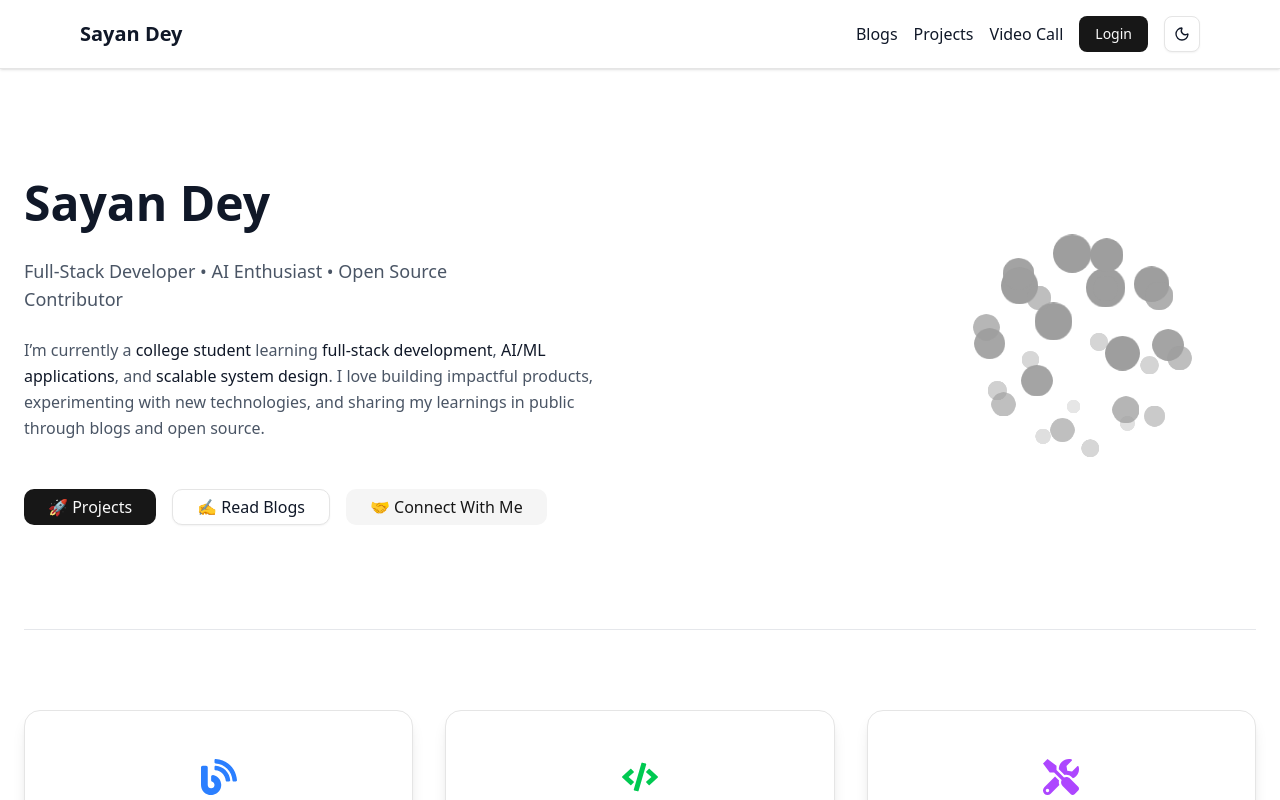
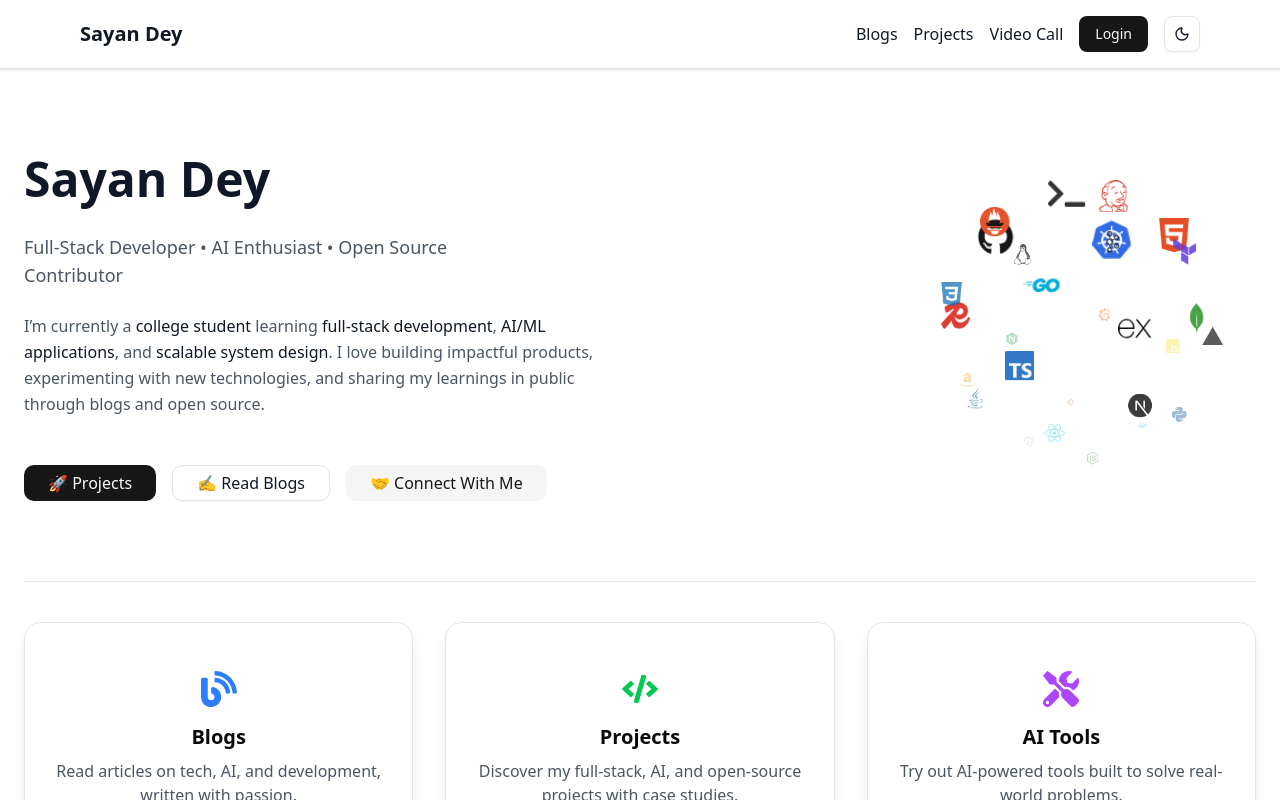
Before and after one commit to sayan-dey12/my-website, a Next.js app: page / in a window 1280 px wide. Shown: the top 800 px of the page. Built offline with nearby package versions, Linux system fonts and the light colour scheme; no server answers; the database is empty.

Commit message:
modify the Icon-Cloud , make it locally with my techstack and also add the TechStackGrid.tsx(not used)

```diff
--- a/src/app/page.tsx
+++ b/src/app/page.tsx
@@ -8,6 +8,8 @@ import { useEffect, useState } from "react";
 import toast from "react-hot-toast";
 import { motion } from "framer-motion";
 import { FaBlog, FaCode, FaEnvelope, FaTools } from "react-icons/fa";
+import TechStackGrid from "@/components/TechStackGrid";
+
 
 type Blog = {
   _id: string;
@@ -128,7 +130,7 @@ export default function HomePage() {
       </section>
 
       {/* Features Section */}
-      <section className="grid md:grid-cols-3 gap-8 mt-20">
+      <section className="grid md:grid-cols-3 gap-8 mt-10">
         <Card className="shadow-lg rounded-2xl">
           <CardContent className="flex flex-col items-center text-center p-6">
             <FaBlog className="text-4xl text-blue-500 mb-4" />
--- /dev/null
+++ b/src/components/TechStackGrid.tsx
@@ -0,0 +1,46 @@
+"use client";
+
+import { FaReact, FaNodeJs, FaGithub, FaDocker, FaPython, FaJava } from "react-icons/fa";
+import { SiNextdotjs, SiTypescript, SiMongodb, SiPostgresql, SiKubernetes, SiAmazon } from "react-icons/si";
+import { motion } from "framer-motion";
+
+const skills = [
+  { icon: <FaReact />, name: "React" },
+  { icon: <SiNextdotjs />, name: "Next.js" },
+  { icon: <SiTypescript />, name: "TypeScript" },
+  { icon: <FaNodeJs />, name: "Node.js" },
+  { icon: <FaJava />, name: "Java" },
+  { icon: <FaPython />, name: "Python" },
+  { icon: <SiPostgresql />, name: "PostgreSQL" },
+  { icon: <SiMongodb />, name: "MongoDB" },
+  { icon: <FaDocker />, name: "Docker" },
+  { icon: <SiKubernetes />, name: "Kubernetes" },
+  { icon: <SiAmazon />, name: "AWS" },
+  { icon: <FaGithub />, name: "GitHub" },
+];
+
+export default function TechStackGrid() {
+  return (
+    <section className="py-12">
+      <h2 className="text-3xl font-bold text-center mb-8 text-gray-900 dark:text-white">
+        Tech Stack
+      </h2>
+      <div className="grid grid-cols-3 sm:grid-cols-4 md:grid-cols-5 gap-8 max-w-5xl mx-auto">
+        {skills.map((skill, index) => (
+          <motion.div
+            key={index}
+            className="flex flex-col items-center text-center cursor-pointer"
+            whileHover={{ scale: 1.15, rotate: 5 }}
+            whileTap={{ scale: 0.9 }}
+            transition={{ type: "spring", stiffness: 300 }}
+          >
+            <div className="text-5xl text-blue-500 mb-2">{skill.icon}</div>
+            <p className="text-sm font-medium text-gray-700 dark:text-gray-300">
+              {skill.name}
+            </p>
+          </motion.div>
+        ))}
+      </div>
+    </section>
+  );
+}
--- a/src/components/magicui/icon-cloud-demo.tsx
+++ b/src/components/magicui/icon-cloud-demo.tsx
@@ -1,42 +1,69 @@
-import { IconCloud } from "@/components/magicui/icon-cloud";
-const slugs = [
-  "typescript",
-  "javascript",
-  "dart",
-  "openjdk",
-  "react",
-  "flutter",
-  "android",
-  "html5",
-  "css3",
-  "nodedotjs",
-  "express",
-  "nextdotjs",
-  "prisma",
-  "postgresql",
-  "firebase",
-  "nginx",
-  "vercel",
-  "testinglibrary",
-  "jest",
-  "cypress",
-  "docker",
-  "git",
-  "jira",
-  "github",
-  "gitlab",
-  "vscode",
-  "androidstudio",
-  "figma",
-];
+"use client";
+
+import { IconCloud } from "./icon-cloud";
+import { useTheme } from "next-themes";
+import { FaReact, FaNodeJs, FaDocker, FaGithub, FaJava, FaPython, FaTerminal } from "react-icons/fa";
+import {
+  SiNextdotjs,
+  SiTypescript,
+  SiPostgresql,
+  SiMongodb,
+  SiKubernetes,
+  SiAmazon,
+  SiHtml5,
+  SiCss3,
+  SiJavascript,
+  SiGit,
+  SiExpress,
+  SiRedis,
+  SiNginx,
+  SiTerraform,
+  SiPrometheus,
+  SiGrafana,
+  SiJenkins,
+  SiLinux,
+  SiGo,
+  SiVercel,
+  SiApachekafka,
+} from "react-icons/si";
 
 export function IconCloudDemo() {
-  const images = slugs.map(
-    (slug) => `https://cdn.simpleicons.org/${slug}`,
-  );
+  const { theme } = useTheme();
+
+  const techIcons = [
+    { icon: <FaReact color="#61DAFB" />, name: "React" },
+    { icon: <SiNextdotjs color={theme === "dark" ? "#ffffff" : "#000000"} />, name: "Next.js" },
+    { icon: <SiTypescript color="#3178C6" />, name: "TypeScript" },
+    { icon: <FaNodeJs color="#339933" />, name: "Node.js" },
+    { icon: <SiExpress color={theme === "dark" ? "#ffffff" : "#000000"} />, name: "Express.js" },
+    { icon: <FaJava color="#007396" />, name: "Java" },
+    { icon: <FaPython color="#3776AB" />, name: "Python" },
+    { icon: <SiGo color="#00ADD8" />, name: "Golang" },
+    { icon: <SiPostgresql color="#336791" />, name: "PostgreSQL" },
+    { icon: <SiMongodb color="#47A248" />, name: "MongoDB" },
+    { icon: <SiRedis color="#DC382D" />, name: "Redis" },
+    { icon: <FaDocker color="#0db7ed" />, name: "Docker" },
+    { icon: <SiKubernetes color="#326CE5" />, name: "Kubernetes" },
+    { icon: <SiAmazon color="#FF9900" />, name: "AWS" },
+    { icon: <SiVercel color={theme === "dark" ? "#ffffff" : "#000000"} />, name: "Vercel" },
+    { icon: <FaGithub color={theme === "dark" ? "#ffffff" : "#181717"} />, name: "GitHub" },
+    { icon: <SiGit color="#F34F29" />, name: "Git" },
+    { icon: <SiHtml5 color="#E34F26" />, name: "HTML5" },
+    { icon: <SiCss3 color="#1572B6" />, name: "CSS3" },
+    { icon: <SiJavascript color="#F7DF1E" />, name: "JavaScript" },
+    { icon: <FaTerminal color={theme === "dark" ? "#ffffff" : "#333333"} />, name: "CLI / DevOps" },
+    { icon: <SiNginx color="#009639" />, name: "Nginx" },
+    { icon: <SiTerraform color="#623CE4" />, name: "Terraform" },
+    { icon: <SiPrometheus color="#E6522C" />, name: "Prometheus" },
+    { icon: <SiGrafana color="#F46800" />, name: "Grafana" },
+    { icon: <SiJenkins color="#D24939" />, name: "Jenkins" },
+    { icon: <SiLinux color={theme === "dark" ? "#ffffff" : "#000000"} />, name: "Linux" },
+    { icon: <SiApachekafka color={theme === "dark" ? "#ffffff" : "#231F20"} />, name: "Kafka" },
+  ];
+
   return (
-    <div className="relative flex size-full items-center justify-center overflow-hidden">
-      <IconCloud images={images} />
+    <div className="relative flex w-full h-[350px] items-center justify-center overflow-hidden">
+      <IconCloud icons={techIcons.map((i) => i.icon)} />
     </div>
   );
 }
```
Also changed, not shown: src/components/magicui/icon-cloud.tsx (+4 -4 lines).
